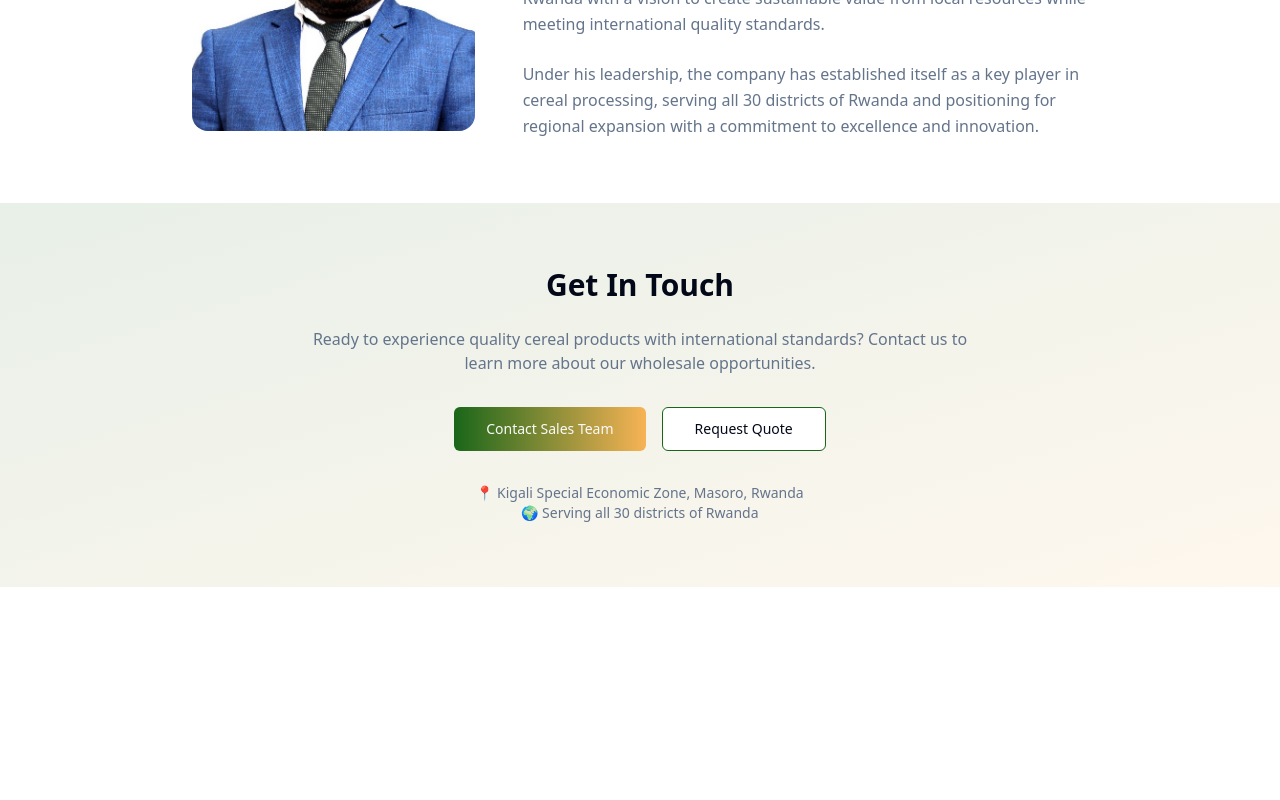
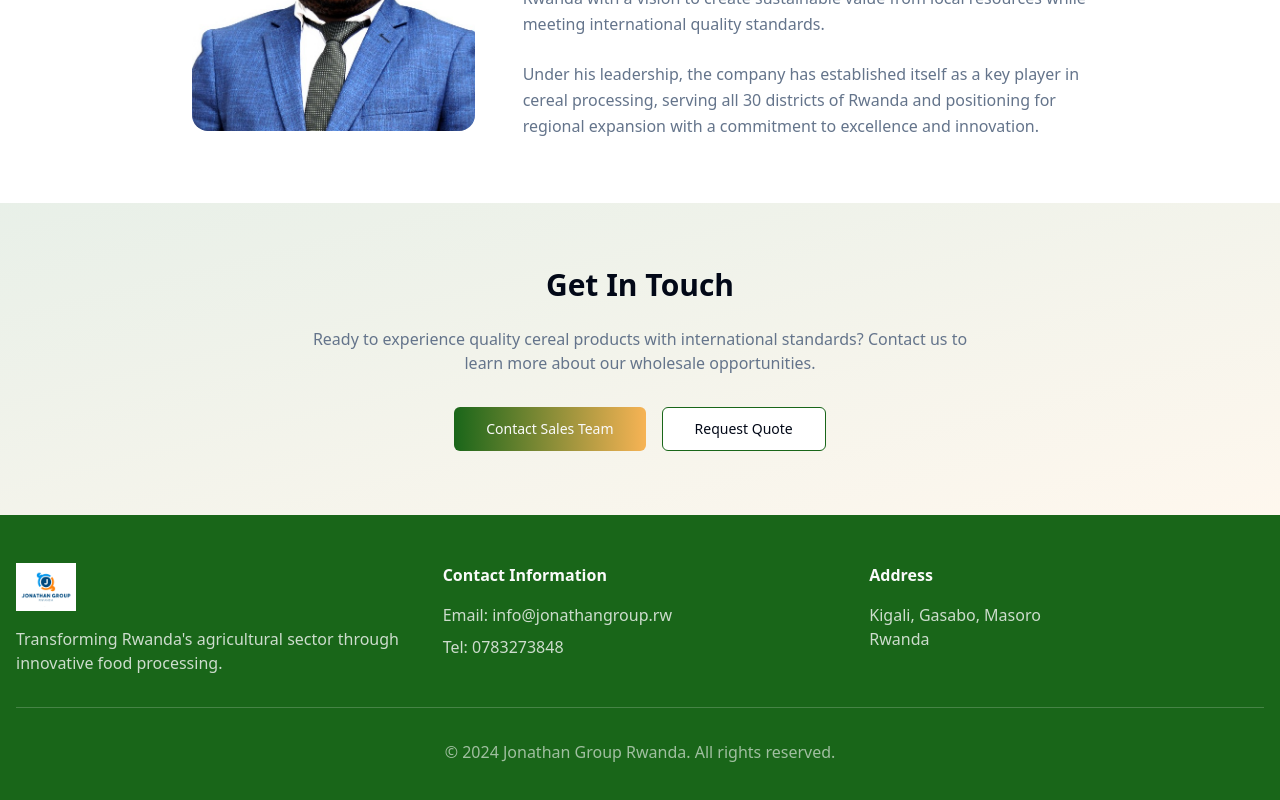
Before and after one commit to nsengiyumvafrancois12-svg/sweet-hello-greet-51, a React (Vite) app: page / in a window 1280 px wide. Shown: the part 2289-3089 px from the top of the page. Before the commit the page ends 2876 px from the top, so only its background shows below. Built offline with nearby package versions, Linux system fonts and the light colour scheme.

Commit message:
Update favicon and footer

```diff
--- a/index.html
+++ b/index.html
@@ -4,6 +4,7 @@
     <meta charset="UTF-8" />
     <meta name="viewport" content="width=device-width, initial-scale=1.0" />
     <title>sweet-hello-greet</title>
+    <link rel="icon" href="/lovable-uploads/5b2a3924-3564-4cf1-9cc1-238081bbdf79.png" type="image/png">
     <meta name="description" content="Lovable Generated Project" />
     <meta name="author" content="Lovable" />
 
--- a/src/pages/Index.tsx
+++ b/src/pages/Index.tsx
@@ -247,13 +247,49 @@ const Index = () => {
                 Request Quote
               </Button>
             </div>
-            <div className="mt-8 text-sm text-muted-foreground">
-              <p>📍 Kigali Special Economic Zone, Masoro, Rwanda</p>
-              <p>🌍 Serving all 30 districts of Rwanda</p>
-            </div>
           </div>
         </div>
       </section>
+
+      {/* Footer */}
+      <footer className="bg-[hsl(var(--food-green))] text-primary-foreground py-12">
+        <div className="container mx-auto px-4">
+          <div className="grid md:grid-cols-3 gap-8">
+            <div>
+              <img
+                src="/lovable-uploads/5b2a3924-3564-4cf1-9cc1-238081bbdf79.png"
+                alt="Jonathan Group Rwanda"
+                className="h-12 w-auto mb-4"
+              />
+              <p className="text-primary-foreground/80">
+                Transforming Rwanda's agricultural sector through innovative food processing.
+              </p>
+            </div>
+
+            <div>
+              <h3 className="font-semibold mb-4">Contact Information</h3>
+              <div className="space-y-2 text-primary-foreground/80">
+                <p>Email: info@jonathangroup.rw</p>
+                <p>Tel: 0783273848</p>
+              </div>
+            </div>
+
+            <div>
+              <h3 className="font-semibold mb-4">Address</h3>
+              <p className="text-primary-foreground/80">
+                Kigali, Gasabo, Masoro<br />
+                Rwanda
+              </p>
+            </div>
+          </div>
+
+          <div className="border-t border-primary-foreground/20 mt-8 pt-8 text-center">
+            <p className="text-primary-foreground/60">
+              © 2024 Jonathan Group Rwanda. All rights reserved.
+            </p>
+          </div>
+        </div>
+      </footer>
     </div>
   );
 };
```
